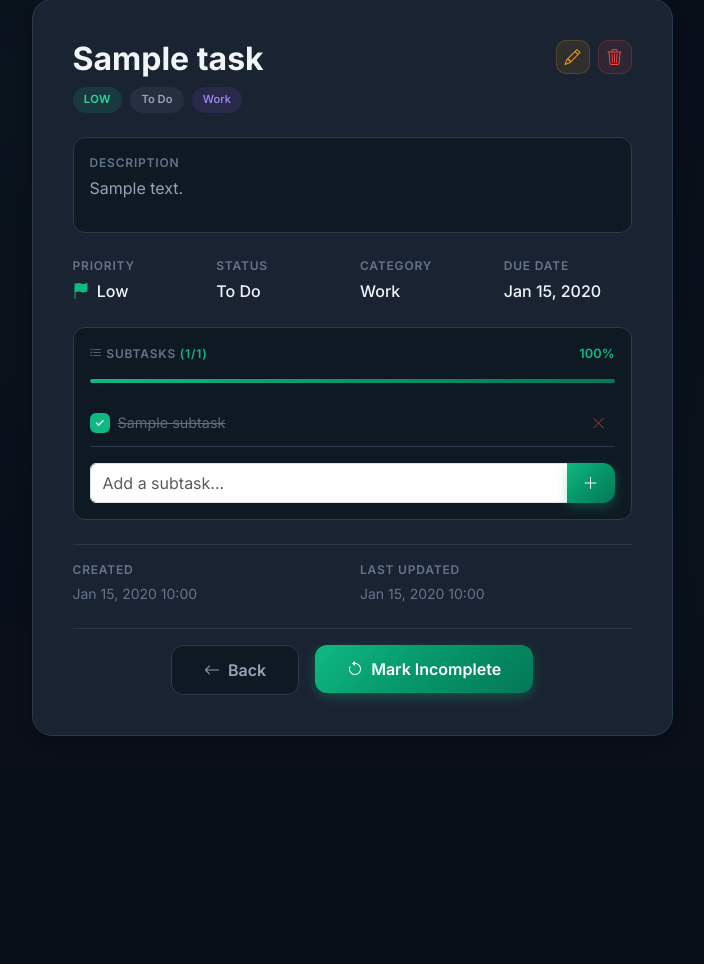
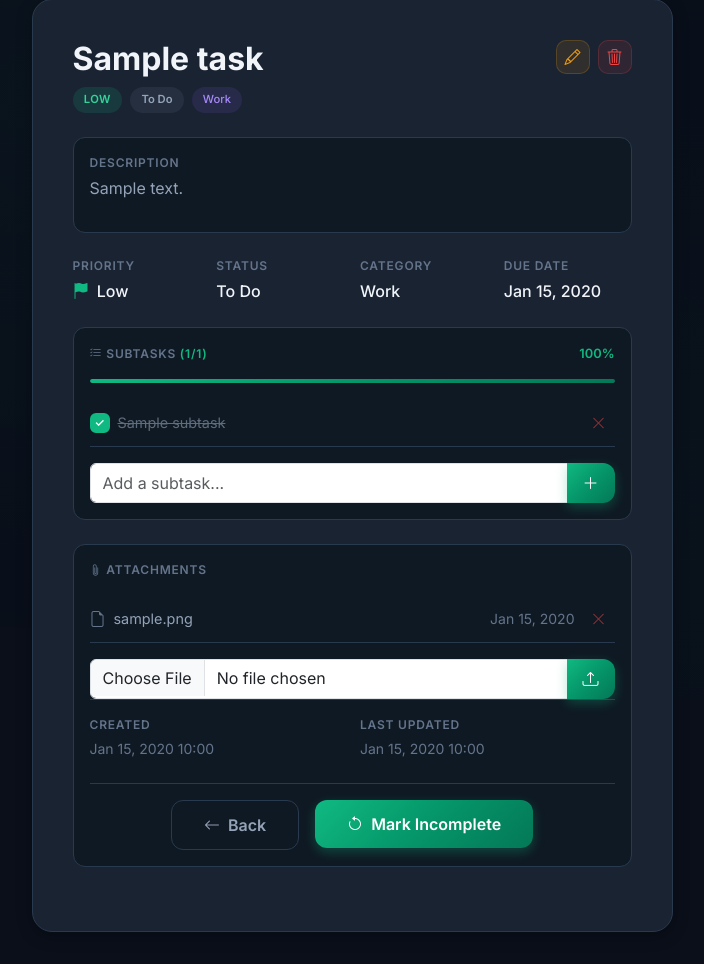
Before and after one commit to DanteZarantes/ed_practice, a Django app: page /task/1/ in a window 1280 px wide. Shown: the part 103-1067 px from the top of the page, without its empty margins (288-992 px from the left). Before the commit the page ends 839 px from the top, so only its background shows below. Run offline with Django 5.2, Linux system fonts and the light colour scheme; a user stored in the database is signed in; tables that the repository leaves empty hold one stand-in row (values such as "Sample post").

Commit message:
Add Task Attachments and Time Remaining

```diff
--- a/taskmanager/settings.py
+++ b/taskmanager/settings.py
@@ -74,6 +74,9 @@ USE_TZ = True
 STATIC_URL = 'static/'
 STATICFILES_DIRS = [BASE_DIR / 'static']
 
+MEDIA_URL = '/media/'
+MEDIA_ROOT = BASE_DIR / 'media'
+
 DEFAULT_AUTO_FIELD = 'django.db.models.BigAutoField'
 
 LOGIN_URL = 'login'
--- a/taskmanager/urls.py
+++ b/taskmanager/urls.py
@@ -1,10 +1,12 @@
 from django.contrib import admin
 from django.urls import path, include
+from django.conf import settings
+from django.conf.urls.static import static
 
 urlpatterns = [
     path('admin/', admin.site.urls),
     path('', include('tasks.urls')),
-]
+] + static(settings.MEDIA_URL, document_root=settings.MEDIA_ROOT)
 
 handler404 = 'django.views.defaults.page_not_found'
 handler500 = 'django.views.defaults.server_error'
--- a/tasks/forms.py
+++ b/tasks/forms.py
@@ -1,7 +1,34 @@
 from django import forms
 from django.contrib.auth.models import User
 from django.contrib.auth.forms import UserCreationForm
-from .models import Task, Profile, SubTask
+from .models import Task, Profile, SubTask, TaskAttachment
+
+
+class AttachmentForm(forms.ModelForm):
+    class Meta:
+        model = TaskAttachment
+        fields = ['file']
+        widgets = {
+            'file': forms.ClearableFileInput(attrs={'class': 'form-control'}),
+        }
+
+    def clean_file(self):
+        file = self.cleaned_data.get('file')
+        if not file:
+            return file
+        allowed = [
+            'image/jpeg', 'image/png', 'image/gif', 'image/webp', 'image/svg+xml',
+            'application/pdf', 'text/plain',
+            'application/msword',
+            'application/vnd.openxmlformats-officedocument.wordprocessingml.document',
+            'application/vnd.ms-excel',
+            'application/vnd.openxmlformats-officedocument.spreadsheetml.sheet',
+        ]
+        if file.content_type not in allowed:
+            raise forms.ValidationError('Unsupported file type.')
+        if file.size > 100 * 1024 * 1024:
+            raise forms.ValidationError('File size must not exceed 100MB.')
+        return file
 
 
 class TaskForm(forms.ModelForm):
--- a/tasks/models.py
+++ b/tasks/models.py
@@ -51,6 +51,7 @@ class Task(models.Model):
     category = models.CharField(max_length=15, choices=CATEGORY_CHOICES, default='other')
     due_date = models.DateField(null=True, blank=True)
     position = models.IntegerField(default=0)
+
     created_at = models.DateTimeField(auto_now_add=True)
     updated_at = models.DateTimeField(auto_now=True)
     completed = models.BooleanField(default=False)
@@ -76,6 +77,22 @@ class Task(models.Model):
         return False
 
     @property
+    def time_remaining(self):
+        if not self.due_date or self.completed:
+            return None
+        days = (self.due_date - timezone.now().date()).days
+        if days < 0:
+            return f"Overdue by {-days} day{'s' if -days != 1 else ''}"
+        if days == 0:
+            return "Due today"
+        if days == 1:
+            return "Due tomorrow"
+        if days < 7:
+            return f"{days} days left"
+        weeks = days // 7
+        return f"{weeks} week{'s' if weeks != 1 else ''} left"
+
+    @property
     def subtask_progress(self):
         """Returns (completed_count, total_count) for subtasks."""
         total = self.subtasks.count()
@@ -90,6 +107,16 @@ class Task(models.Model):
         if total == 0:
             return 0
         return int((done / total) * 100)
+
+
+class TaskAttachment(models.Model):
+    task = models.ForeignKey(Task, on_delete=models.CASCADE, related_name='attachments')
+    file = models.FileField(upload_to='attachments/%Y/%m/')
+    filename = models.CharField(max_length=255)
+    uploaded_at = models.DateTimeField(auto_now_add=True)
+
+    def __str__(self):
+        return self.filename
 
 
 class SubTask(models.Model):
--- a/tasks/urls.py
+++ b/tasks/urls.py
@@ -20,6 +20,7 @@ urlpatterns = [
     path('api/tasks/reorder/', views.task_reorder, name='task_reorder'),
     path('api/subtask/<int:pk>/toggle/', views.subtask_toggle, name='subtask_toggle'),
     path('api/subtask/<int:pk>/delete/', views.subtask_delete, name='subtask_delete'),
+    path('api/attachment/<int:pk>/delete/', views.attachment_delete, name='attachment_delete'),
     path('api/tasks/bulk/', views.bulk_action, name='bulk_action'),
 
     # Dashboard
--- a/tasks/views.py
+++ b/tasks/views.py
@@ -9,8 +9,8 @@ from django.db.models import Q, Count, F
 from django.db.models.functions import TruncDate
 from django.http import JsonResponse
 from django.views.decorators.http import require_POST, require_http_methods
-from .models import Task, Profile, SubTask, Activity
-from .forms import TaskForm, SignUpForm, ProfileForm, SubTaskForm
+from .models import Task, Profile, SubTask, Activity, TaskAttachment
+from .forms import TaskForm, SignUpForm, ProfileForm, SubTaskForm, AttachmentForm
 
 
 # ─── Helper ──────────────────────────────────────────────────────────────────
@@ -187,21 +187,34 @@ def task_detail(request, pk):
     task = get_object_or_404(Task, pk=pk, user=request.user)
     subtasks = task.subtasks.all()
     subtask_form = SubTaskForm()
+    attachment_form = AttachmentForm()
 
     if request.method == 'POST':
-        subtask_form = SubTaskForm(request.POST)
-        if subtask_form.is_valid():
-            subtask = subtask_form.save(commit=False)
-            subtask.task = task
-            subtask.position = task.subtasks.count()
-            subtask.save()
-            messages.success(request, 'Subtask added!')
-            return redirect('task_detail', pk=task.pk)
+        if 'subtask_submit' in request.POST:
+            subtask_form = SubTaskForm(request.POST)
+            if subtask_form.is_valid():
+                subtask = subtask_form.save(commit=False)
+                subtask.task = task
+                subtask.position = task.subtasks.count()
+                subtask.save()
+                messages.success(request, 'Subtask added!')
+                return redirect('task_detail', pk=task.pk)
+        elif 'attachment_submit' in request.POST:
+            attachment_form = AttachmentForm(request.POST, request.FILES)
+            if attachment_form.is_valid():
+                attachment = attachment_form.save(commit=False)
+                attachment.task = task
+                attachment.filename = request.FILES['file'].name
+                attachment.save()
+                messages.success(request, 'Attachment uploaded!')
+                return redirect('task_detail', pk=task.pk)
 
     context = {
         'task': task,
         'subtasks': subtasks,
         'subtask_form': subtask_form,
+        'attachment_form': attachment_form,
+        'attachments': task.attachments.all(),
     }
     return render(request, 'tasks/task_detail.html', context)
 
@@ -271,6 +284,14 @@ def task_toggle(request, pk):
             'completed': task.completed,
         })
     return redirect('task_list')
+
+
+@login_required
+@require_POST
+def attachment_delete(request, pk):
+    attachment = get_object_or_404(TaskAttachment, pk=pk, task__user=request.user)
+    attachment.delete()
+    return JsonResponse({'success': True})
 
 
 # ─── AJAX / API Views ─────────────────────────────────────────────────────────
--- a/templates/tasks/task_detail.html
+++ b/templates/tasks/task_detail.html
@@ -58,8 +58,17 @@
                 </div>
                 <div class="col-6 col-md-3">
                     <div class="detail-label">Due Date</div>
-                    <div class="detail-value {% if task.is_overdue %}{% endif %}" {% if task.is_overdue %}style="color: var(--accent-red);"{% elif task.is_due_soon %}style="color: var(--accent-amber);"{% endif %}>
-                        {% if task.due_date %}{{ task.due_date|date:"M d, Y" }}{% else %}<span style="color: var(--text-muted);">Not set</span>{% endif %}
+                    <div class="detail-value" {% if task.is_overdue %}style="color: var(--accent-red);"{% elif task.is_due_soon %}style="color: var(--accent-amber);"{% endif %}>
+                        {% if task.due_date %}
+                            {{ task.due_date|date:"M d, Y" }}
+                            {% if task.time_remaining %}
+                            <div class="small mt-1" {% if task.is_overdue %}style="color: var(--accent-red);"{% elif task.is_due_soon %}style="color: var(--accent-amber);"{% else %}style="color: var(--text-muted);"{% endif %}>
+                                <i class="bi bi-clock me-1"></i>{{ task.time_remaining }}
+                            </div>
+                            {% endif %}
+                        {% else %}
+                            <span style="color: var(--text-muted);">Not set</span>
+                        {% endif %}
                     </div>
                 </div>
             </div>
@@ -104,12 +113,40 @@
                     {% csrf_token %}
                     <div class="input-group">
                         {{ subtask_form.title }}
-                        <button type="submit" class="btn btn-submit" style="border-radius: 0 12px 12px 0; padding: 0.5rem 1rem;">
+                        <button type="submit" name="subtask_submit" class="btn btn-submit" style="border-radius: 0 12px 12px 0; padding: 0.5rem 1rem;">
                             <i class="bi bi-plus-lg"></i>
                         </button>
                     </div>
                 </form>
             </div>
+
+            <!-- Attachments Section -->
+            <div class="mb-4 p-3" style="background: var(--bg-input); border-radius: 12px; border: 1px solid var(--border-color);">
+                <div class="detail-label mb-3"><i class="bi bi-paperclip me-1"></i>Attachments</div>
+                {% for att in attachments %}
+                <div class="d-flex align-items-center gap-2 py-2 border-bottom" id="att-{{ att.pk }}" style="border-color: var(--border-color) !important;">
+                    <i class="bi bi-file-earmark" style="color: var(--text-muted);"></i>
+                    <a href="{{ att.file.url }}" target="_blank" class="flex-grow-1 text-decoration-none" style="color: var(--text-secondary); font-size: 0.9rem;">{{ att.filename }}</a>
+                    <small style="color: var(--text-muted);">{{ att.uploaded_at|date:"M d, Y" }}</small>
+                    <button class="btn btn-sm" style="color: var(--accent-red); opacity: 0.6;" onclick="deleteAttachment({{ att.pk }})" title="Remove">
+                        <i class="bi bi-x-lg"></i>
+                    </button>
+                </div>
+                {% empty %}
+                <p class="small mb-2" style="color: var(--text-muted);">No attachments yet.</p>
+                {% endfor %}
+                <form method="post" enctype="multipart/form-data" class="mt-3">
+                    {% csrf_token %}
+                    {% if attachment_form.file.errors %}
+                    <div class="small mb-2" style="color: var(--accent-red);">{{ attachment_form.file.errors.0 }}</div>
+                    {% endif %}
+                    <div class="input-group">
+                        {{ attachment_form.file }}
+                        <button type="submit" name="attachment_submit" class="btn btn-submit" style="border-radius: 0 12px 12px 0; padding: 0.5rem 1rem;">
+                            <i class="bi bi-upload"></i>
+                        </button>
+                    </div>
+                </form>
 
             <!-- Timestamps -->
             <div class="border-top pt-3">
@@ -195,5 +232,18 @@
             }
         });
     }
+    function deleteAttachment(attId) {
+        fetch(`/api/attachment/${attId}/delete/`, {
+            method: 'POST',
+            headers: { 'X-CSRFToken': getCSRF() },
+        })
+        .then(r => r.json())
+        .then(data => {
+            if (data.success) {
+                const el = document.getElementById(`att-${attId}`);
+                if (el) el.remove();
+            }
+        });
+    }
 </script>
 {% endblock %}
```
Also changed, not shown: tasks/signals.py (+8 -2 lines), README.md, tasks/migrations/0004_taskattachment.py (added).
